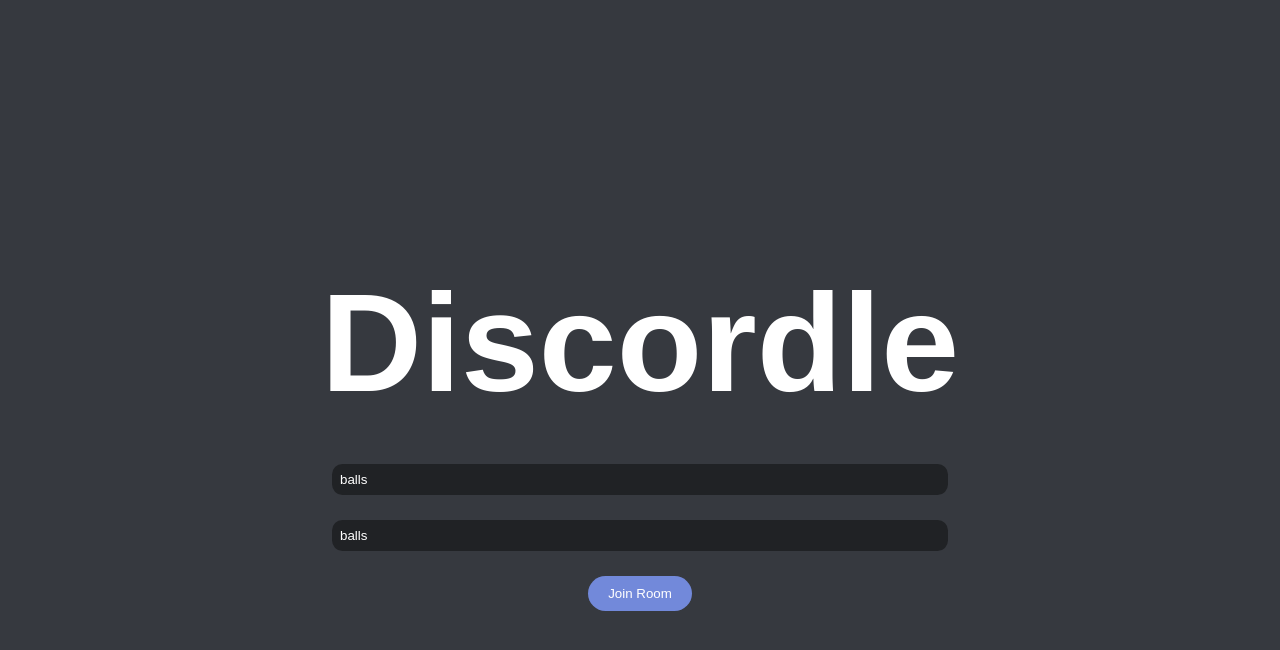
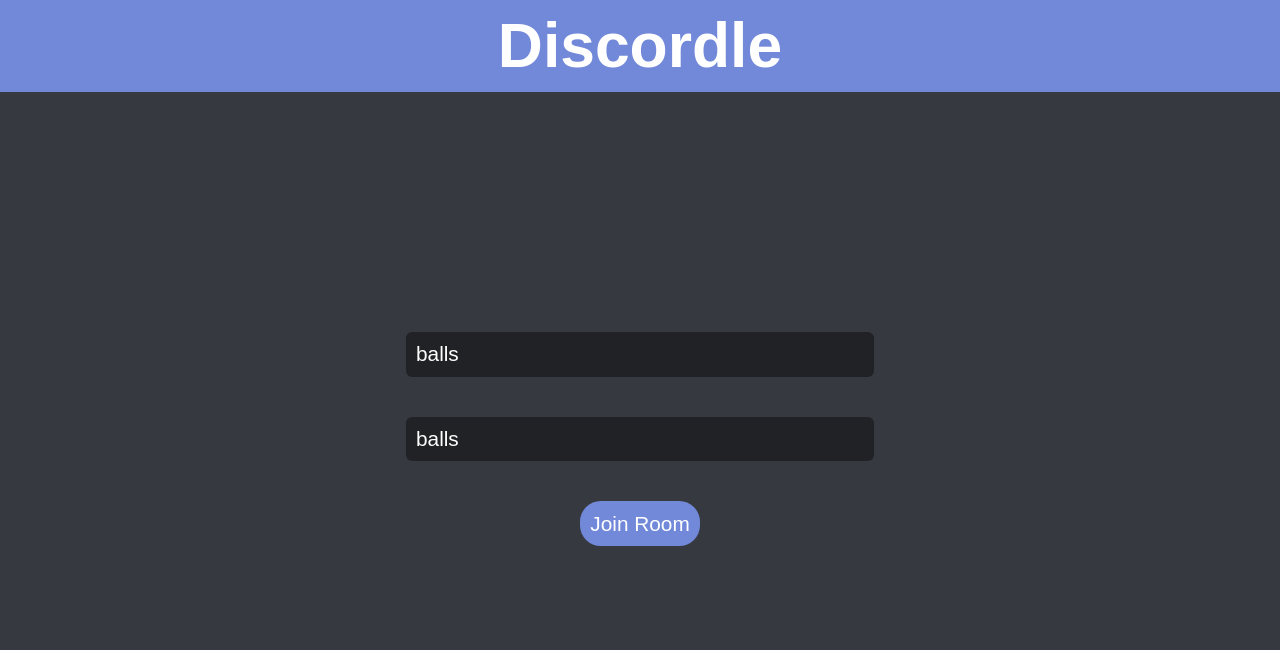
Before and after one commit to tomynguy/discordle, a website: page public/index.html in a window 1280 px wide. Drawn offline with nearby package versions, Linux system fonts and the light colour scheme; no server answers.

Commit message:
Modified home page

```diff
--- a/public/index.html
+++ b/public/index.html
@@ -10,10 +10,12 @@
 
 <body>
   <div class="container">
-    <h1>Discordle</h1>
-    <div class="form">
-      <input type="text" id="roomID" placeholder="Enter Room ID" value="balls"/>
-      <input type="text" id="username" placeholder="Enter Username" value="balls"/>
+    <div class="logo">
+      <h1>Discordle</h1>
+    </div>
+    <div class="login">
+      <input id="roomID" placeholder="Enter Room ID" value="balls"/>
+      <input id="username" placeholder="Enter Username" value="balls"/>
       <button id="joinButton">Join Room</button>
     </div>
   </div>
--- a/public/style.css
+++ b/public/style.css
@@ -5,39 +5,45 @@ body {
     background-color: #36393f;
   }
 
-  .container {
+  div {
     display: flex;
     flex-direction: column;
     align-items: center;
-    justify-content: center;
+  }
+
+  .container {
     height: 100vh;
     color: #fff;
   }
 
-  h1 {
-    font-size: 140px;
-    margin-bottom: 40px;
+  .logo {
+    background-color: #7289da;
+    width: 100vw;
   }
 
-  .form {
-    display: flex;
-    flex-direction: column;
-    align-items: center;
-    margin-bottom: 20px;
+  h1 {
+    font-size: calc(3vh + 3vw);
+    margin: calc(.5vh + .5vw);
   }
 
-  input[type="text"] {
-    padding: 8px;
-    margin-bottom: 25px;
-    width: 600px;
+  .login {
+    margin-top: calc(30vh);
+  }
+
+  input {
+    font-size: calc(1vh + 1vw);
+    padding: calc(.5vh + .5vw);
+    margin-bottom: 5vh;
+    width: 35vw;
     border: none;
     background-color: #202225;
     color: #fff;
-    border-radius: calc(.5vh + .5vw);
+    border-radius: calc(.3vh + .3vw);
   }
 
   button {
-    padding: 10px 20px;
+    font-size: calc(1vh + 1vw);
+    padding: calc(.5vh + .5vw);
     background-color: #7289da;
     color: #fff;
     border: none;
@@ -48,8 +54,3 @@ body {
   button:hover {
     background-color: #677bc4;
   }
-
-  #roomInfo {
-    font-size: 48px;
-    text-align: center;
-  }
```
